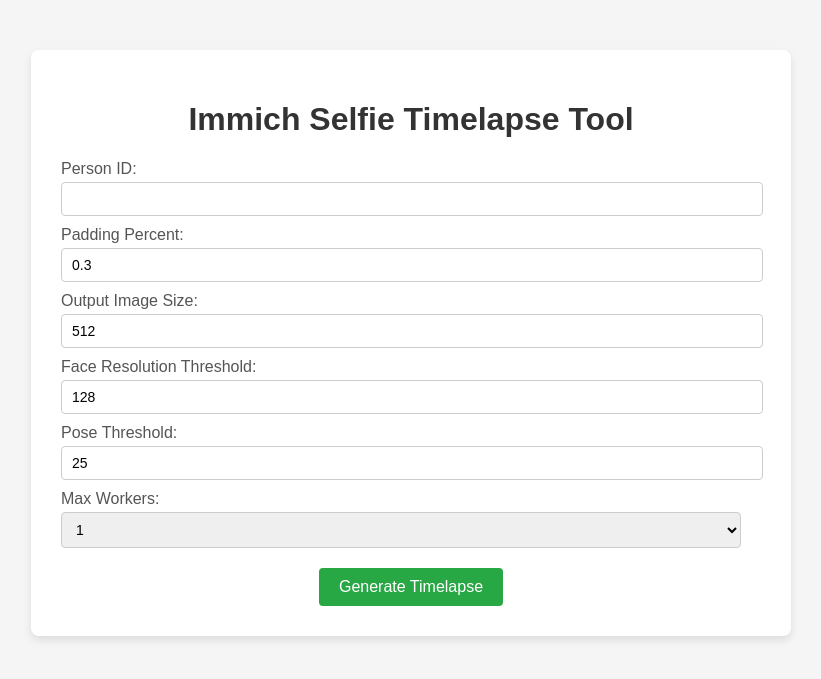
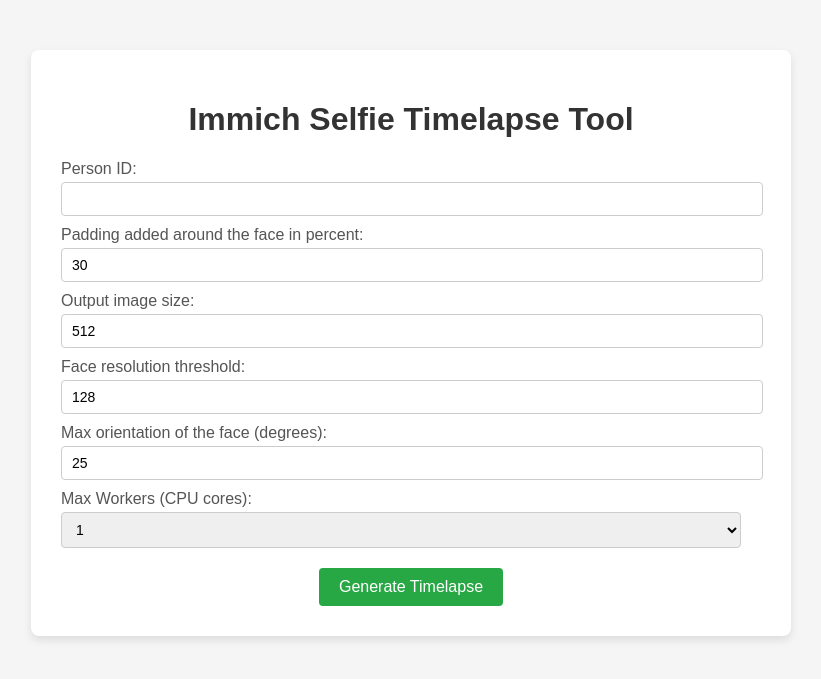
Before and after one commit to YarosMallorca/immich-automated-selfie-timelapse, a Flask app: page / in a window 1280 px wide. Shown: the top 679 px of the page, without its empty margins (229-1050 px from the left). Run offline with Flask 3, Linux system fonts and the light colour scheme.

Commit message:
Better form fields

```diff
--- a/main.py
+++ b/main.py
@@ -25,14 +25,13 @@ def index():
     max_workers_options = list(range(1, AVAILABLE_CORES + 1))
     if request.method == "POST":
         try:
-            # Read critical parameters from environment variables
             api_key = API_KEY
             base_url = BASE_URL
             output_folder = OUTPUT_FOLDER
 
             # Get user input from the form
             person_id = request.form["person_id"]
-            padding_percent = float(request.form.get("padding_percent", 0.3))
+            padding_percent = float(request.form.get("padding_percent", 30)) / 100
             resize_size = int(request.form.get("resize_size", 512))
             face_resolution_threshold = int(request.form.get("face_resolution_threshold", 128))
             pose_threshold = float(request.form.get("pose_threshold", 25))
--- a/templates/index.html
+++ b/templates/index.html
@@ -79,23 +79,23 @@
                 <input type="text" name="person_id" required>
             </label>
             <label>
-                Padding Percent:
-                <input type="number" step="0.01" name="padding_percent" value="{{ request.form.padding_percent or 0.3 }}">
+                Padding added around the face in percent:
+                <input type="number" step="1" name="padding_percent" value="{{ request.form.padding_percent or 30 }}">
             </label>
             <label>
-                Output Image Size:
+                Output image size:
                 <input type="number" name="resize_size" value="{{ request.form.resize_size or 512 }}">
             </label>
             <label>
-                Face Resolution Threshold:
+                Face resolution threshold:
                 <input type="number" name="face_resolution_threshold" value="{{ request.form.face_resolution_threshold or 128 }}">
             </label>
             <label>
-                Pose Threshold:
+                Max orientation of the face (degrees):
                 <input type="number" step="0.1" name="pose_threshold" value="{{ request.form.pose_threshold or 25 }}">
             </label>
             <label>
-                Max Workers:
+                Max Workers (CPU cores):
                 <select name="max_workers">
                     {% for i in max_workers_options %}
                         <option value="{{ i }}" {% if request.form.max_workers|default('1')|int == i %}selected{% endif %}>{{ i }}</option>
```
